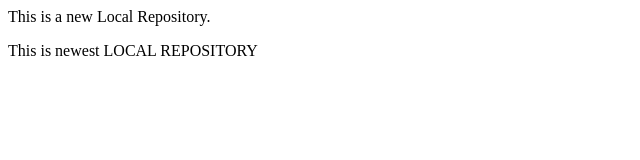
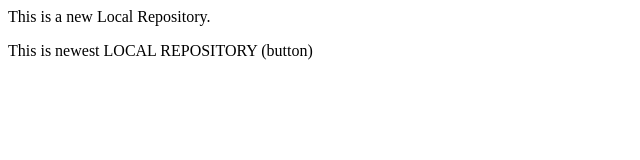
Before and after one commit to DakshuGill/localrepo, a plain HTML site: page index.html in a window 1280 px wide. Shown: the full height of the page, 0-640 px from the left. Drawn offline with Linux system fonts and the light colour scheme.

```diff
--- a/index.html
+++ b/index.html
@@ -1,2 +1,2 @@
 <p>This is a new Local Repository.</p>
-<p> This is newest LOCAL REPOSITORY</p>
+<p> This is newest LOCAL REPOSITORY (button)</p>
```
